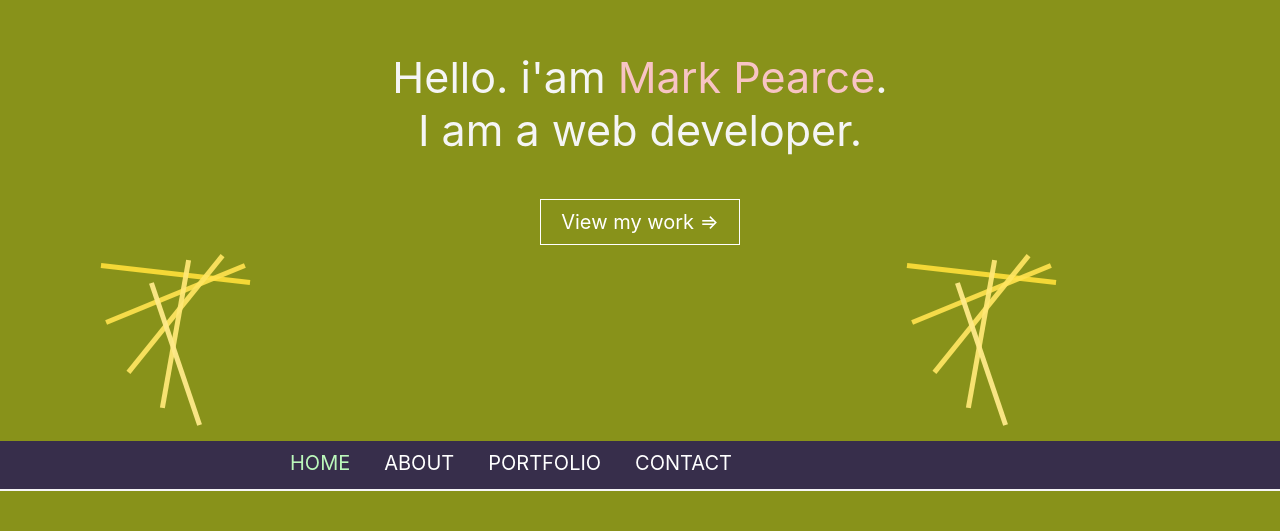
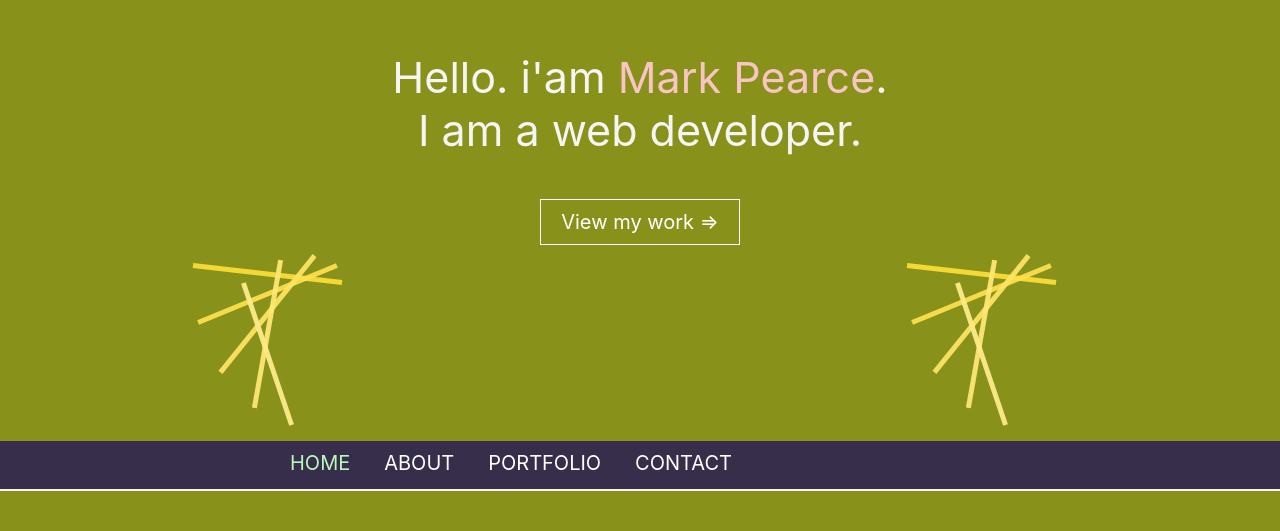
Before and after one commit to niksein007/portfolio, a React (Create React App) app: page / in a window 1280 px wide. Shown: the part 269-800 px from the top of the page. Built offline with nearby package versions, Linux system fonts and the light colour scheme.

Commit message:
adjusted proj

```diff
--- a/src/components/headerStyle/Header.css
+++ b/src/components/headerStyle/Header.css
@@ -30,7 +30,7 @@
 }
 
 header .animate li:nth-child(1) {
-  left: 15%;
+  left: 23%;
   width: 5px;
   height: 150px;
   -webkit-animation-delay: 0ms;
@@ -40,7 +40,7 @@
 }
 
 header .animate li:nth-child(2) {
-  left: 15%;
+  left: 23%;
   width: 5px;
   height: 150px;
   -webkit-animation-delay: 100ms;
@@ -50,7 +50,7 @@
 }
 
 header .animate li:nth-child(3) {
-  left: 15%;
+  left: 23%;
   width: 5px;
   height: 150px;
   -webkit-animation-delay: 200ms;
@@ -60,7 +60,7 @@
 }
 
 header .animate li:nth-child(4) {
-  left: 15%;
+  left: 23%;
   width: 5px;
   height: 150px;
   -webkit-animation-delay: 300ms;
@@ -70,7 +70,7 @@
 }
 
 header .animate li:nth-child(5) {
-  left: 15%;
+  left: 23%;
   width: 5px;
   height: 150px;
   -webkit-animation-delay: 400ms;
--- a/src/components/headerStyle/Header.scss
+++ b/src/components/headerStyle/Header.scss
@@ -25,7 +25,7 @@
       animation: animate 5s linear infinite ;
       bottom: -10px;
     &:nth-child(1){
-      left: 15%;
+      left: 23%;
       width: 5px;
       height: 150px;
       animation-delay: 0ms;
@@ -33,7 +33,7 @@
     }
 
     &:nth-child(2){
-      left: 15%;
+      left: 23%;
       width: 5px;
       height: 150px;
       animation-delay: 100ms;
@@ -41,7 +41,7 @@
 
     }
     &:nth-child(3){
-      left: 15%;
+      left: 23%;
       width: 5px;
       height: 150px;
       animation-delay: 200ms;
@@ -49,7 +49,7 @@
 
     }
     &:nth-child(4){
-      left: 15%;
+      left: 23%;
       width: 5px;
       height: 150px;
       animation-delay: 300ms;
@@ -57,7 +57,7 @@
 
     }
     &:nth-child(5){
-      left: 15%;
+      left: 23%;
       width: 5px;
       height: 150px;
       animation-delay: 400ms;
--- a/src/components/sectionCom/projectsStyle/Projects.css
+++ b/src/components/sectionCom/projectsStyle/Projects.css
@@ -1,3 +1,7 @@
+.projects {
+  margin-left: -10%;
+}
+
 .projects .topHeaderProjects {
   position: relative;
   -webkit-animation-name: example;
@@ -40,6 +44,9 @@
 }
 
 @media (min-width: 600px) {
+  .projects {
+    margin-left: 0;
+  }
   .projects #proj {
     display: -webkit-box;
     display: -ms-flexbox;
--- a/src/components/sectionCom/projectsStyle/Projects.scss
+++ b/src/components/sectionCom/projectsStyle/Projects.scss
@@ -1,4 +1,5 @@
 .projects{
+  margin-left: -10%;
 
   .topHeaderProjects{
     position: relative;
@@ -21,6 +22,7 @@
 }
 @media(min-width:600px){
   .projects{
+    margin-left: 0;
     #proj{
       display: flex;
       justify-content: space-around;
```
Also changed, not shown: src/components/sectionCom/Projects.js (line endings or trailing spaces), 1 other file (tests, documents, lock files or other folders).
